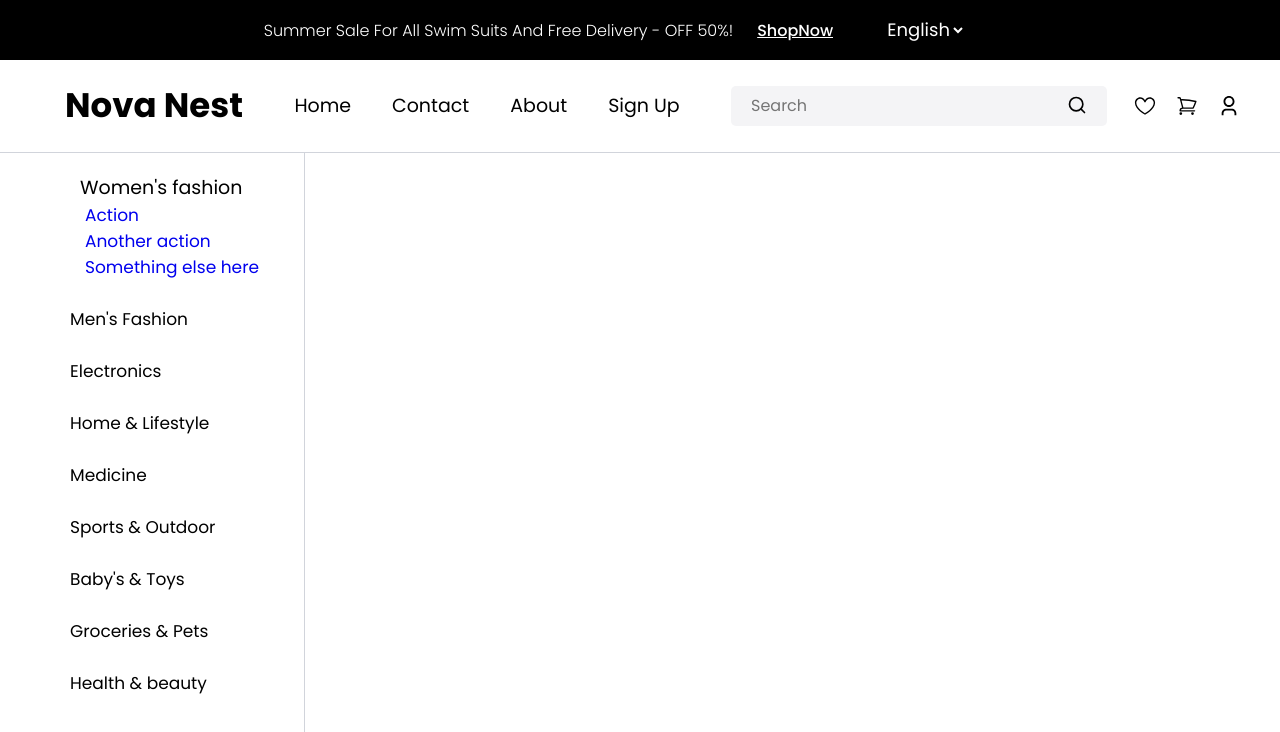
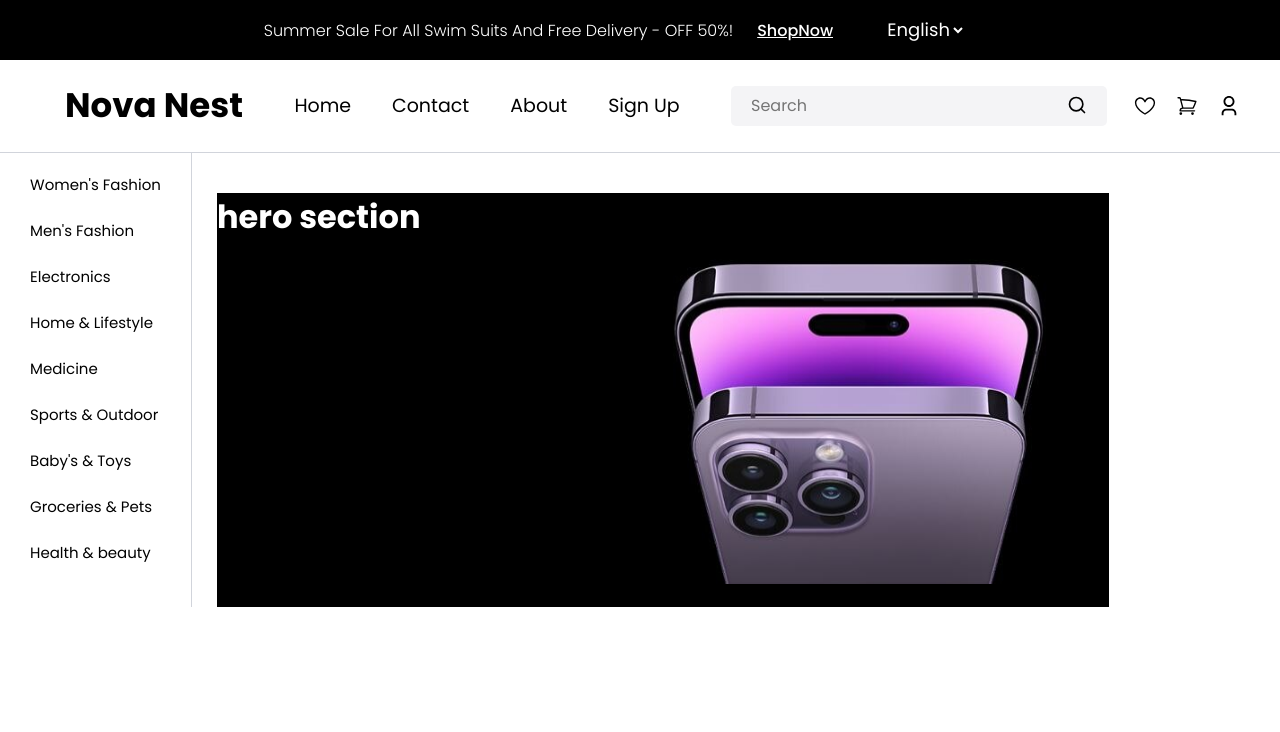
Before and after one commit to Prachi55-ops/Nova-Nest, a React (Vite) app: page / in a window 1280 px wide. Shown: the top 732 px of the page. Built offline with nearby package versions, Linux system fonts and the light colour scheme.

Commit message:
woking on

```diff
--- a/src/pages/Home/Home.css
+++ b/src/pages/Home/Home.css
@@ -1,12 +1,15 @@
 .container-home{
     background-color: #ffffff;
     width: auto;
-    max-width: 700;
     height: 1082px;
 
+}
+.home-box{
+ display: flex;
 }.Side-bar{
     display: flex;
-   margin-left: 40px;
+   width: 217px;
+
 }.Side-bar-box{
     background-color: #FFFFFF;
     padding: 20px 30px;
@@ -15,21 +18,24 @@
 
 }.fashion-list{
 list-style: none;
-    font-size: 17px;
+    font-size: 15px;
 
 
-}.dropdown-menu{
-    width: 100%;
-    border-top: none;
-    border-radius:0 ;
-    list-style: none;
-}.dropdown-item{
-    padding: 10px 15px;
-    text-decoration: none;
-}.dropdown-item:hover{
-    color: #c6cacf;
-}.fashion-list.dropdown-toggel::after{
-    float:right;
-    margin-top: 8px;
-    content: ">";
+}.hero-box{
+    width: 892px;
+ height: auto;
+    background-color: black;
+    margin-top: 40px;
+
+}.hero-img img{
+        height: 341px;
+    width: 500px;
+    /* padding: 30px 50px; */
+    margin-top: 50px;
+    /* margin-right: -57px; */
+    margin-left: 181px;
+}.hero-content{
+    color: white;
+}.hero-section{
+    display: flex;
 }
--- a/src/pages/Home/Home.jsx
+++ b/src/pages/Home/Home.jsx
@@ -1,68 +1,58 @@
 import React from 'react'
 import Topbar from '../../components/Topbar/Topbar'
 import "../../components/Topbar/topbar.css"
-import Navbar  from '../../components/Navbar/Navbar'
+import Navbar from '../../components/Navbar/Navbar'
 import "../../components/Navbar/navbar.css"
 import Footer from '../../components/Footer/Footer'
 import "../../components/Footer/footer.css"
+import { MdKeyboardArrowRight } from "react-icons/md";
+
 function Home() {
   return (
     <>
-    <Topbar/>
-    <Navbar/>
+      <Topbar />
+      <Navbar />
       <div className='container-home'>
         <div className='row home-box '>
 
-            <div className='col-sm-1'></div>
+          <div className='col-sm-2'></div>
           <div className="col-sm-3 Side-bar">
             <div className='Side-bar-box'>
               <ul className='fashion-list'>
-                    <li className="dropdown-button">
-  <a
-    className="nav-link dropdown-toggle"
-    href="#"
-    role="button"
-    data-bs-toggle="dropdown"
-    aria-expanded="false"
-  >
-   Women's fashion
-  </a>
-  <ul className="dropdown-menu">
-    <li>
-      <a className="dropdown-item" href="#">
-        Action
-      </a>
+                <li > Women's Fashion
+
+
                 </li>
-    <li>
-      <a className="dropdown-item" href="#">
-        Another action
-      </a>
-    </li>
-    <li>
-      <a className="dropdown-item" href="#">
-        Something else here
-      </a>
-    </li>
-  </ul>
-</li>
-
-                        <br/>
-                         <li> Men's Fashion</li>     <br/>
-                          <li> Electronics</li>     <br/>
-                           <li> Home & Lifestyle</li> <br/>
-                            <li> Medicine</li> <br/>
-                             <li> Sports & Outdoor</li> <br/>
-                             <li> Baby's & Toys</li> <br/>
-                             <li> Groceries & Pets</li> <br/>
-                             <li> Health & beauty</li> <br/>
+                <br />
+                <li> Men's Fashion</li>     <br />
+                <li> Electronics</li>     <br />
+                <li> Home & Lifestyle</li> <br />
+                <li> Medicine</li> <br />
+                <li> Sports & Outdoor</li> <br />
+                <li> Baby's & Toys</li> <br />
+                <li> Groceries & Pets</li> <br />
+                <li> Health & beauty</li> <br />
 
 
               </ul>
             </div>
           </div>
+          <div className="col-sm-5 hero-box">
+            <div className='Row hero-section '>
+              <div className='col-sm-6 hero-content'>
+                <h1 > hero section</h1>
+              </div>
+            <div className=' col-sm-6 hero-img'>
+                <img src='src/assets/images/iphone14pro-tradein.jpg'></img>
+            </div>
+
+
           </div>
           </div>
-      <Footer/>
+          <div className='col-sm-2'></div>
+        </div>
+      </div>
+      <Footer />
     </>
   )
 }
```
Also changed, not shown: src/assets/images/iphone14pro-tradein.jpg (added). Lines whose indentation alone changed are shown as unchanged.
